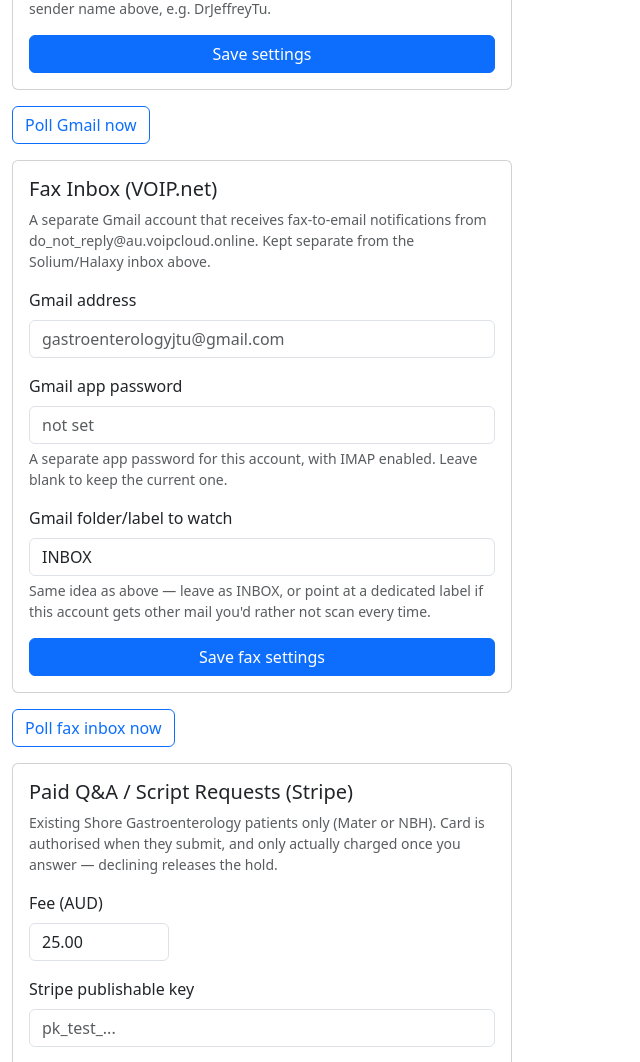
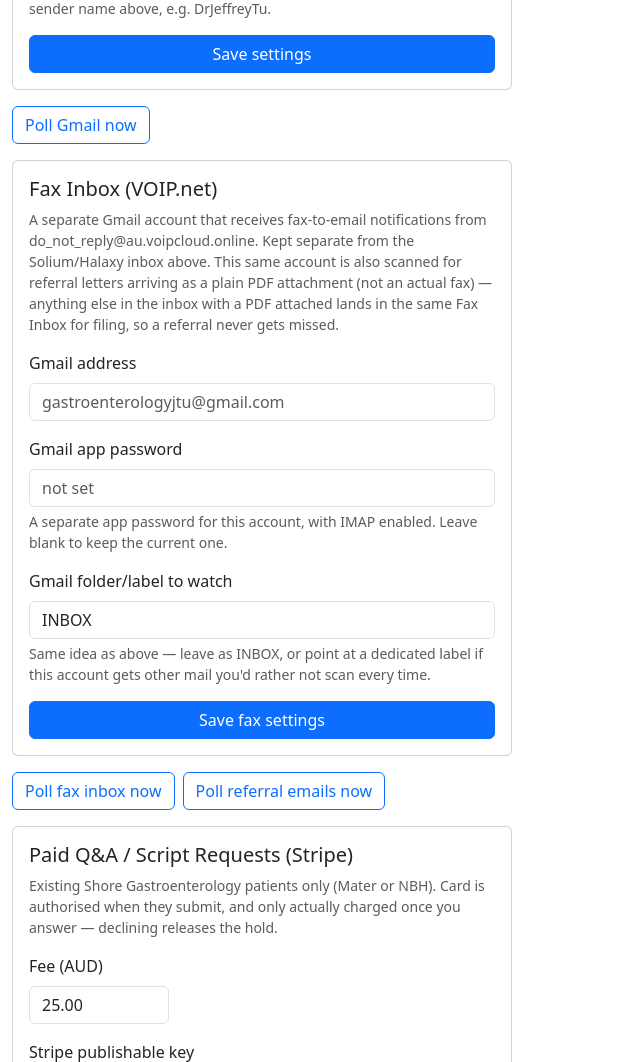
Before and after one commit to jcypowh/callback-manager, a Flask app: page /admin/settings in a window 1280 px wide. Shown: the part 1873-2935 px from the top of the page, without its empty margins (0-640 px from the left). Run offline with Flask 3, Linux system fonts and the light colour scheme; the visitor is signed in with stand-in values (Sample User, id 1); data comes from the database, SQL or seed files in the repository; data that the repository does not hold is empty.

Commit message:
Catch referral letters arriving as email attachments, not just faxes
Referrals sometimes arrive as a plain PDF attachment (GP letterheads,
"BPS Letter", etc.) rather than an actual fax. A new poller scans the
same fax mailbox (same address/app-password already configured - never
touched or changed) for anything else with a PDF attached, excluding
senders already handled by the Solium/Halaxy/fax pollers, and drops it
into the existing Fax Inbox alongside real faxes so it can be filed
under a patient name the same way - Pathology/Radiology into the
searchable archive, Referral straight into a callback task for Warren
to action. Nothing about the existing fax or Solium/Halaxy polling
changes.

```diff
--- a/app.py
+++ b/app.py
@@ -26,6 +26,7 @@ from apscheduler.schedulers.background import BackgroundScheduler
 
 import gmail_poller
 import fax_poller
+import referral_email_poller
 
 BASE_DIR = Path(__file__).resolve().parent
 DATA_DIR = Path(os.environ.get('STORAGE_DIR', BASE_DIR)) / 'data'
@@ -259,7 +260,10 @@ CREATE TABLE IF NOT EXISTS fax_documents (
     ai_patient_name TEXT,
     ai_suggested_action TEXT,
     ai_reasoning TEXT,
-    ai_analyzed_at TEXT
+    ai_analyzed_at TEXT,
+    source TEXT NOT NULL DEFAULT 'fax',
+    from_address TEXT,
+    subject TEXT
 );
 
 CREATE TABLE IF NOT EXISTS paid_questions (
@@ -333,9 +337,11 @@ def _migrate(db):
     existing_fax_cols = {row['name'] for row in db.execute('PRAGMA table_info(fax_documents)').fetchall()}
     for col, decl in [('ai_category', 'TEXT'), ('ai_patient_name', 'TEXT'),
                        ('ai_suggested_action', 'TEXT'), ('ai_reasoning', 'TEXT'),
-                       ('ai_analyzed_at', 'TEXT')]:
+                       ('ai_analyzed_at', 'TEXT'), ('from_address', 'TEXT'), ('subject', 'TEXT')]:
         if col not in existing_fax_cols:
             db.execute(f'ALTER TABLE fax_documents ADD COLUMN {col} {decl}')
+    if 'source' not in existing_fax_cols:
+        db.execute("ALTER TABLE fax_documents ADD COLUMN source TEXT NOT NULL DEFAULT 'fax'")
 
     # task_id used to be required - relax it so clinic/phone time can be logged
     # without being tied to a specific callback task. SQLite can't drop a NOT
@@ -1796,6 +1802,12 @@ def admin_settings():
                 flash(f'Fax poll failed: {error}', 'danger')
             else:
                 flash(f'Fax poll complete: {count} new fax(es) imported.', 'success')
+        elif action == 'poll_referral_now':
+            count, error = poll_referral_emails()
+            if error:
+                flash(f'Referral email poll failed: {error}', 'danger')
+            else:
+                flash(f'Referral email poll complete: {count} new document(s) imported.', 'success')
         elif action == 'save_stripe':
             fee = request.form.get('paid_qa_fee_aud', '').strip()
             try:
@@ -2170,13 +2182,17 @@ def file_fax(fax_id):
         phone_number = request.form.get('phone_number', '').strip()
         assign_to = request.form.get('assign_to', '').strip()
         claimed_by_id = int(assign_to) if assign_to else None
-        message = f'Referral from fax (received from {fax["from_number"] or "unknown number"}).'
+        if fax['source'] == 'email':
+            message = f'Referral from email (received from {fax["from_address"] or "unknown sender"}).'
+        else:
+            message = f'Referral from fax (received from {fax["from_number"] or "unknown number"}).'
         if notes:
             message += f' {notes}'
         cur = db.execute(
             'INSERT INTO tasks (created_at, patient_name, phone_number, message_text, source_label, '
             'status, claimed_by_id, claimed_at, attachment_filename) VALUES (?, ?, ?, ?, ?, ?, ?, ?, ?)',
-            (now, patient_name or None, phone_number or None, message, 'Fax referral',
+            (now, patient_name or None, phone_number or None, message,
+             'Email referral' if fax['source'] == 'email' else 'Fax referral',
              'claimed' if claimed_by_id else 'open', claimed_by_id, now if claimed_by_id else None,
              fax['pdf_filename']),
         )
@@ -2582,6 +2598,59 @@ def poll_fax_inbox():
         db.close()
 
 
+def poll_referral_emails():
+    """Fetch referral letters arriving as a PDF attachment (not an actual fax)
+    to the same fax mailbox, and save them as unfiled documents alongside
+    faxes. Returns (count_imported, error_or_None). Reuses the fax mailbox's
+    existing address/app-password - never writes to those config keys."""
+    db = sqlite3.connect(str(DB_PATH))
+    db.row_factory = sqlite3.Row
+    try:
+        fax_address = db.execute("SELECT value FROM config WHERE key = 'fax_gmail_address'").fetchone()
+        fax_password = db.execute("SELECT value FROM config WHERE key = 'fax_gmail_app_password'").fetchone()
+        fax_folder = db.execute("SELECT value FROM config WHERE key = 'fax_gmail_folder'").fetchone()
+        fax_address = fax_address['value'] if fax_address else None
+        fax_password = fax_password['value'] if fax_password else None
+        fax_folder = fax_folder['value'] if fax_folder else 'INBOX'
+        if not fax_address or not fax_password:
+            return 0, 'Fax inbox is not set up yet — configure it under Settings first.'
+
+        existing_ids = {
+            row['gmail_message_id']
+            for row in db.execute(
+                'SELECT gmail_message_id FROM fax_documents WHERE gmail_message_id IS NOT NULL'
+            ).fetchall()
+        }
+        try:
+            new_emails = referral_email_poller.fetch_new_referral_emails(
+                fax_address, fax_password, existing_ids, folder=fax_folder
+            )
+        except Exception as e:
+            logger.exception('Referral email poll failed')
+            return 0, str(e)
+
+        count = 0
+        for item in new_emails:
+            now = datetime.now(timezone.utc).isoformat()
+            try:
+                cur = db.execute(
+                    'INSERT INTO fax_documents (received_at, pdf_filename, gmail_message_id, source, '
+                    'from_address, subject) VALUES (?, ?, ?, ?, ?, ?)',
+                    (now, '', item['message_id'], 'email', item['from_address'], item['subject']),
+                )
+            except sqlite3.IntegrityError:
+                continue
+            fax_id = cur.lastrowid
+            filename = f'{fax_id}.pdf'
+            (FAX_DIR / filename).write_bytes(item['pdf_bytes'])
+            db.execute('UPDATE fax_documents SET pdf_filename = ? WHERE id = ?', (filename, fax_id))
+            count += 1
+        db.commit()
+        return count, None
+    finally:
+        db.close()
+
+
 def start_scheduler():
     scheduler = BackgroundScheduler()
     db = sqlite3.connect(str(DB_PATH))
@@ -2590,6 +2659,7 @@ def start_scheduler():
     interval = int(row[0]) if row and row[0] else 90
     scheduler.add_job(poll_gmail, 'interval', seconds=interval, id='gmail_poll', replace_existing=True)
     scheduler.add_job(poll_fax_inbox, 'interval', seconds=interval, id='fax_poll', replace_existing=True)
+    scheduler.add_job(poll_referral_emails, 'interval', seconds=interval, id='referral_email_poll', replace_existing=True)
     scheduler.start()
     return scheduler
 
--- /dev/null
+++ b/referral_email_poller.py
@@ -0,0 +1,89 @@
+"""IMAP polling for referral letters that arrive as a PDF email attachment
+rather than an actual fax - e.g. Dr Tu forwarding or receiving a referral
+letter, GP portal letters, "BPS Letter" style attachments. Uses the SAME
+mailbox/credentials as fax_poller.py (the gastroenterologyjtu@gmail.com
+account) but looks at everything else in the inbox instead of just the
+VOIP.net fax notifications.
+
+Unlike the Solium/Halaxy/fax pollers, there's no single sender to filter on
+here - subjects and senders are wildly inconsistent (GP letterheads, referral
+services, "BPS Letter", etc.). So the rule is deliberately broad: any email
+not from an already-handled automated sender, with a PDF attachment, gets
+caught and handed to a human to file under a patient name - better to catch
+a few irrelevant PDFs than lose a referral."""
+import imaplib
+import email
+from datetime import datetime, timedelta, timezone
+from email.header import decode_header
+
+# Senders already handled by their own poller - never re-catch these here.
+EXCLUDED_SENDERS = ('do_not_reply@au.voipcloud.online', 'automations@solium.ai', 'noreply@halaxy.com')
+
+
+def _decode_str(value):
+    if not value:
+        return ''
+    parts = decode_header(value)
+    out = []
+    for text, enc in parts:
+        if isinstance(text, bytes):
+            out.append(text.decode(enc or 'utf-8', errors='replace'))
+        else:
+            out.append(text)
+    return ''.join(out)
+
+
+def _extract_pdf_attachment(msg):
+    for part in (msg.walk() if msg.is_multipart() else []):
+        filename = part.get_filename()
+        if filename:
+            filename = _decode_str(filename)
+            if filename.lower().endswith('.pdf'):
+                return filename, part.get_payload(decode=True)
+    return None, None
+
+
+def fetch_new_referral_emails(gmail_address, app_password, existing_message_ids, days_back=30, folder='INBOX'):
+    """Returns a list of dicts (message_id, from_address, subject, filename,
+    pdf_bytes) for emails with a PDF attachment, not already in
+    existing_message_ids and not from an already-handled automated sender."""
+    results = []
+    imap = imaplib.IMAP4_SSL('imap.gmail.com')
+    try:
+        imap.login(gmail_address, app_password)
+        status, _ = imap.select(f'"{folder}"' if ' ' in folder else folder)
+        if status != 'OK':
+            imap.select('INBOX')
+        since_date = (datetime.now(timezone.utc) - timedelta(days=days_back)).strftime('%d-%b-%Y')
+        status, data = imap.search(None, f'(SINCE {since_date})')
+        if status != 'OK' or not data or not data[0]:
+            return results
+        for eid in data[0].split():
+            status, msg_data = imap.fetch(eid, '(RFC822)')
+            if status != 'OK' or not msg_data or msg_data[0] is None:
+                continue
+            raw = msg_data[0][1]
+            msg = email.message_from_bytes(raw)
+            message_id = (msg.get('Message-ID') or '').strip()
+            if not message_id or message_id in existing_message_ids:
+                continue
+            sender = _decode_str(msg.get('From', ''))
+            if any(excluded in sender.lower() for excluded in EXCLUDED_SENDERS):
+                continue
+            filename, pdf_bytes = _extract_pdf_attachment(msg)
+            if not pdf_bytes:
+                continue
+            subject = _decode_str(msg.get('Subject', ''))
+            results.append({
+                'message_id': message_id,
+                'from_address': sender,
+                'subject': subject,
+                'filename': filename,
+                'pdf_bytes': pdf_bytes,
+            })
+    finally:
+        try:
+            imap.logout()
+        except Exception:
+            pass
+    return results
--- a/templates/admin_settings.html
+++ b/templates/admin_settings.html
@@ -103,6 +103,9 @@
   <p class="text-muted small">
     A separate Gmail account that receives fax-to-email notifications from
     do_not_reply@au.voipcloud.online. Kept separate from the Solium/Halaxy inbox above.
+    This same account is also scanned for referral letters arriving as a plain PDF
+    attachment (not an actual fax) — anything else in the inbox with a PDF attached lands
+    in the same Fax Inbox for filing, so a referral never gets missed.
   </p>
   <div class="mb-3">
     <label class="form-label">Gmail address</label>
@@ -121,10 +124,16 @@
   <button class="btn btn-primary">Save fax settings</button>
 </form>
 
-<form method="post" class="mb-3">
-  <input type="hidden" name="action" value="poll_fax_now">
-  <button class="btn btn-outline-primary">Poll fax inbox now</button>
-</form>
+<div class="d-flex gap-2 mb-3">
+  <form method="post">
+    <input type="hidden" name="action" value="poll_fax_now">
+    <button class="btn btn-outline-primary">Poll fax inbox now</button>
+  </form>
+  <form method="post">
+    <input type="hidden" name="action" value="poll_referral_now">
+    <button class="btn btn-outline-primary">Poll referral emails now</button>
+  </form>
+</div>
 
 <form method="post" class="card p-3 mb-3" style="max-width:500px;">
   <input type="hidden" name="action" value="save_stripe">
--- a/templates/fax_archive.html
+++ b/templates/fax_archive.html
@@ -15,13 +15,14 @@
 <p class="text-muted">{{ 'No matches.' if q else 'Nothing filed yet.' }}</p>
 {% else %}
 <table class="table table-sm bg-white align-middle">
-  <thead><tr><th>Filed</th><th>Patient</th><th>Category</th><th>Notes</th><th></th></tr></thead>
+  <thead><tr><th>Filed</th><th>Patient</th><th>Category</th><th>Source</th><th>Notes</th><th></th></tr></thead>
   <tbody>
     {% for f in faxes %}
     <tr>
       <td class="text-nowrap small text-muted">{{ f.filed_at[:16].replace('T', ' ') if f.filed_at else '' }}</td>
       <td>{{ f.patient_name or '—' }}</td>
       <td>{{ categories.get(f.category, f.category) }}</td>
+      <td class="small">{{ 'Email' if f.source == 'email' else 'Fax' }}</td>
       <td class="small">{{ f.notes or '' }}</td>
       <td><a href="{{ url_for('view_fax', fax_id=f.id) }}" target="_blank" class="btn btn-sm btn-outline-primary">View PDF</a></td>
     </tr>
```
Also changed, not shown: templates/fax_inbox.html (+10 -1 lines).
